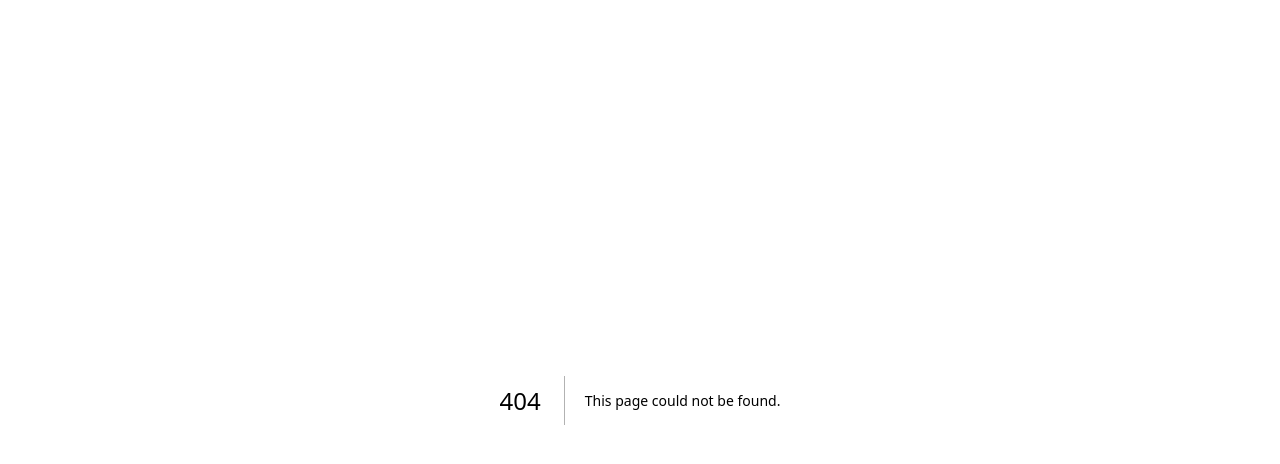
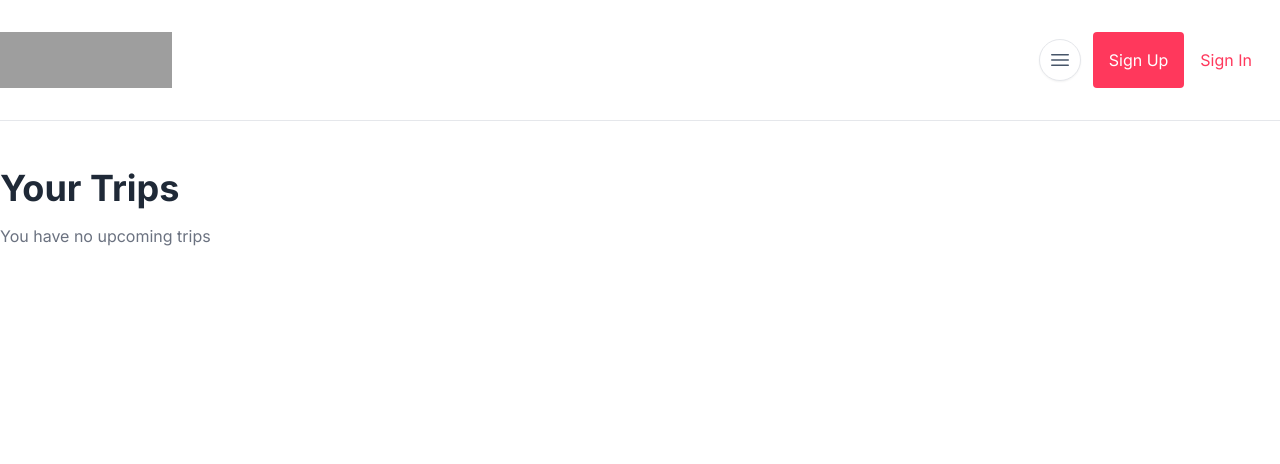
Before and after one commit to DeepakBarwal/airbnb-clone, a Next.js app: page /trips in a window 1280 px wide. Before the commit this address had no page. Shown: the top 464 px of the page. Built offline with nearby package versions, Linux system fonts and the light colour scheme; no server answers; the database is empty; grey boxes are pictures that could not be loaded.

Commit message:
added trip cancel on /trips

```diff
--- a/app/actions/deleteBooking.ts
+++ b/app/actions/deleteBooking.ts
@@ -1,13 +1,13 @@
 "use server";
 import { prisma } from "../../db/prisma";
-import { redirect } from "next/navigation";
+import { revalidatePath } from "next/cache";
 
 export default async function deleteBooking(bookingId: number) {
   try {
     await prisma.booking.delete({
       where: { id: bookingId },
     });
-    redirect("/search");
+    revalidatePath("/trips");
   } catch (error) {
     console.error(error);
   }
--- /dev/null
+++ b/app/trips/components/TripCancel.tsx
@@ -0,0 +1,31 @@
+"use client";
+import { useRef } from "react";
+import DeleteConfirmationPopup from "../../common/DeleteConfirmationPopup";
+import deleteBooking from "../../actions/deleteBooking";
+import { useRouter } from "next/navigation";
+
+const TripCancel = ({ bookingId }: { bookingId: number }) => {
+  const ref = useRef(null);
+  const router = useRouter();
+
+  const openConfirm = async () => {
+    ref.current.showConfirm();
+  };
+
+  return (
+    <>
+      <button onClick={openConfirm} className="text-gray-500 underline">
+        Cancel Reservation
+      </button>
+      <DeleteConfirmationPopup
+        ref={ref}
+        onConfirm={async () => {
+          await deleteBooking(bookingId);
+          router.push("/trips");
+        }}
+      />
+    </>
+  );
+};
+
+export default TripCancel;
--- /dev/null
+++ b/app/trips/layout.tsx
@@ -0,0 +1,17 @@
+import React from "react";
+import BasicHeader from "../host/components/BasicHeader";
+
+export default function SearchLayout({
+  children,
+}: {
+  children: React.ReactNode;
+}) {
+  return (
+    <>
+      <BasicHeader />
+      <main className="relative top-[7.5rem] pt-4 container mx-auto">
+        {children}
+      </main>
+    </>
+  );
+}
--- /dev/null
+++ b/app/trips/page.tsx
@@ -0,0 +1,65 @@
+import Link from "next/link";
+import { prisma } from "../../db/prisma";
+import { auth } from "@clerk/nextjs";
+import { Prisma } from "@prisma/client";
+import TripCancel from "./components/TripCancel";
+
+const bookingSelect = {
+  id: true,
+  startDate: true,
+  endDate: true,
+  listing: true,
+} satisfies Prisma.BookingSelect;
+
+export default async function Page() {
+  const userId = auth().userId;
+  const bookings = await prisma.booking.findMany({
+    where: {
+      userId: userId,
+    },
+    include: {
+      listing: true,
+    },
+  });
+
+  return (
+    <div className="container mx-auto mt-8">
+      <h1 className="mb-4 text-4xl font-bold">Your Trips</h1>
+      <div className="flex flex-col gap-3">
+        {bookings && bookings.length > 0 ? (
+          bookings.map(
+            (
+              booking: Prisma.BookingGetPayload<{
+                select: typeof bookingSelect;
+              }>
+            ) => (
+              <div>
+                <div className="card shadow-md hover:shadow-xl p-4 flex flex-row gap-4">
+                  <img
+                    src={booking.listing.image}
+                    className="w-36 h-36 rounded-md"
+                  />
+                  <div className="flex-grow">
+                    <h2 className="text-2xl font-bold">
+                      {booking.listing.name}
+                    </h2>
+                    <p className="text-gray-500">
+                      {booking.listing.description}
+                    </p>
+                    <p className="text-gray-500">
+                      {booking.startDate.toDateString()} {"->"}{" "}
+                      {booking.endDate.toDateString()}
+                    </p>
+                    <TripCancel bookingId={booking.id} />
+                  </div>
+                </div>
+              </div>
+            )
+          )
+        ) : (
+          <p className="text-gray-500">You have no upcoming trips</p>
+        )}
+      </div>
+    </div>
+  );
+}
--- a/next.config.js
+++ b/next.config.js
@@ -1,4 +1,17 @@
 /** @type {import('next').NextConfig} */
-const nextConfig = {};
+const nextConfig = {
+  async redirects() {
+    return [
+      {
+        source: "/",
+        destination: "/search",
+        permanent: true,
+      },
+    ];
+  },
+  experimental: {
+    serverActions: true,
+  },
+};
 
 module.exports = nextConfig;
```
